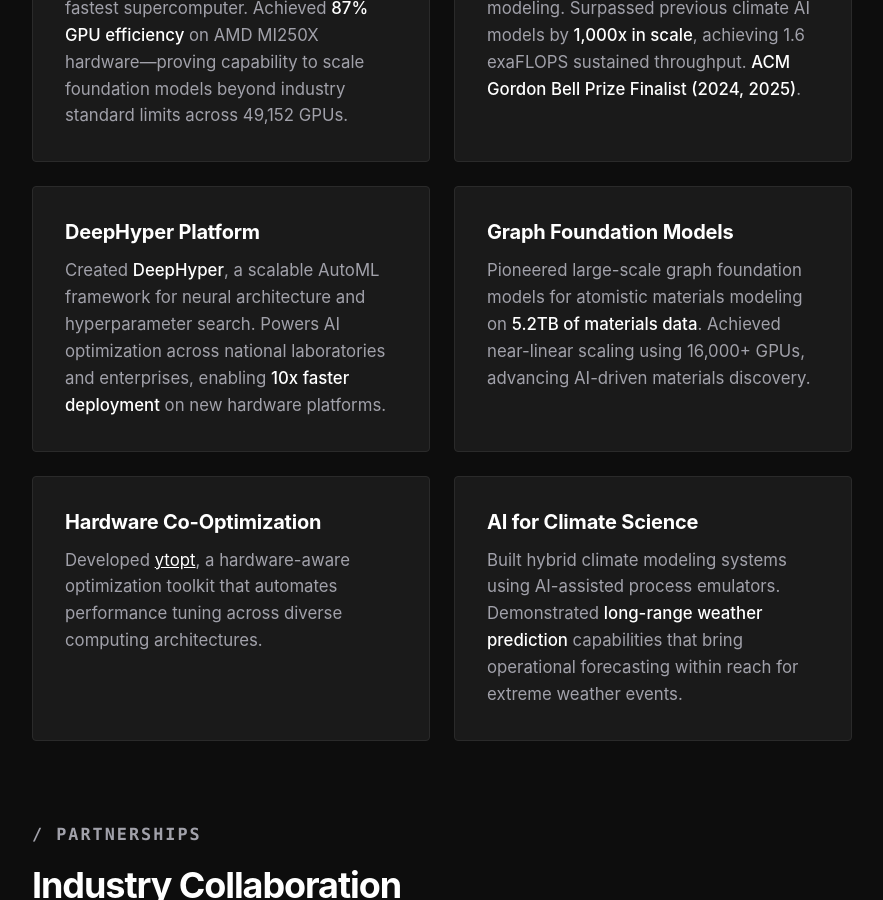
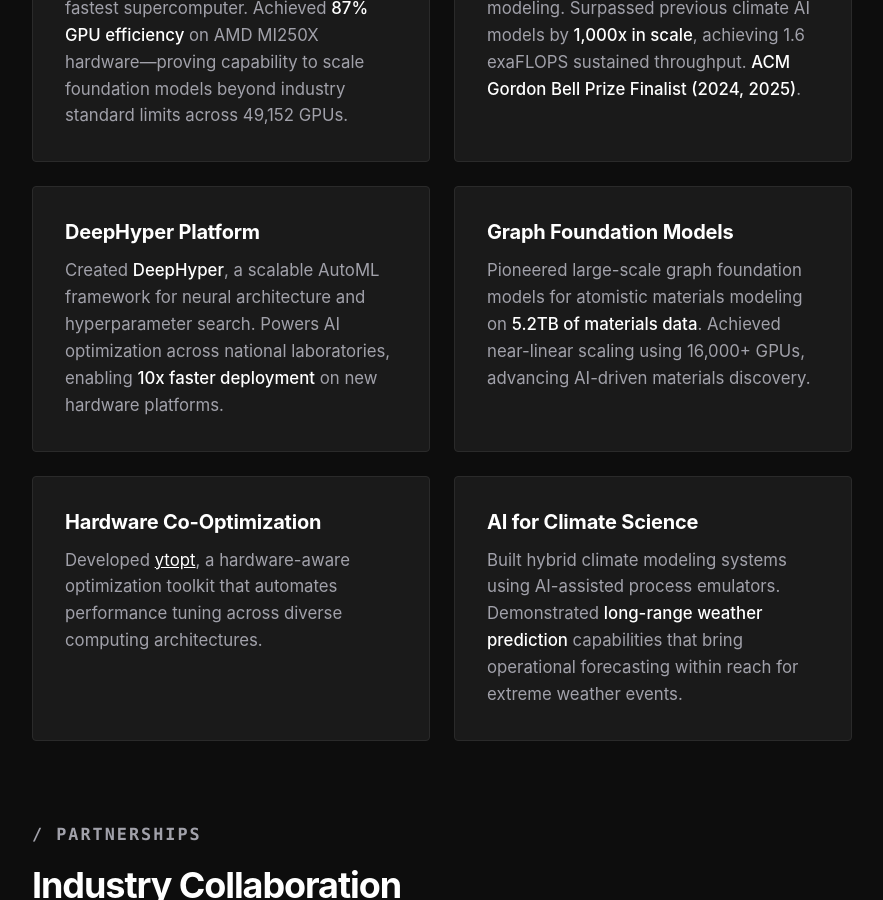
Before and after one commit to pbalapra/pbalapra.github.io, a Jekyll site: the page index.html, which Jekyll copies as it is, in a window 1280 px wide and 900 px high, scrolled down 1518 px. Shown: the whole window, without its empty margins (198-1081 px from the left). Built offline with Jekyll 4.4.1, drawn with Linux system fonts in a browser that asks for light colours.

Commit message:
Remove 'and enterprises' from DeepHyper description
Changed 'Powers AI optimization across national laboratories and
enterprises' to 'Powers AI optimization across national laboratories'.

🤖 Generated with [Claude Code](https://claude.com/claude-code)

Co-Authored-By: Claude <noreply@anthropic.com>

```diff
--- a/index.html
+++ b/index.html
@@ -453,7 +453,7 @@
 
                 <div class="card">
                     <h3><a href="https://deephyper.readthedocs.io/en/latest/" target="_blank" style="color: var(--text-primary); text-decoration: none;">DeepHyper Platform</a></h3>
-                    <p>Created <span class="highlight">DeepHyper</span>, a scalable AutoML framework for neural architecture and hyperparameter search. Powers AI optimization across national laboratories and enterprises, enabling <span class="highlight">10x faster deployment</span> on new hardware platforms.</p>
+                    <p>Created <span class="highlight">DeepHyper</span>, a scalable AutoML framework for neural architecture and hyperparameter search. Powers AI optimization across national laboratories, enabling <span class="highlight">10x faster deployment</span> on new hardware platforms.</p>
                 </div>
 
                 <div class="card">
```
